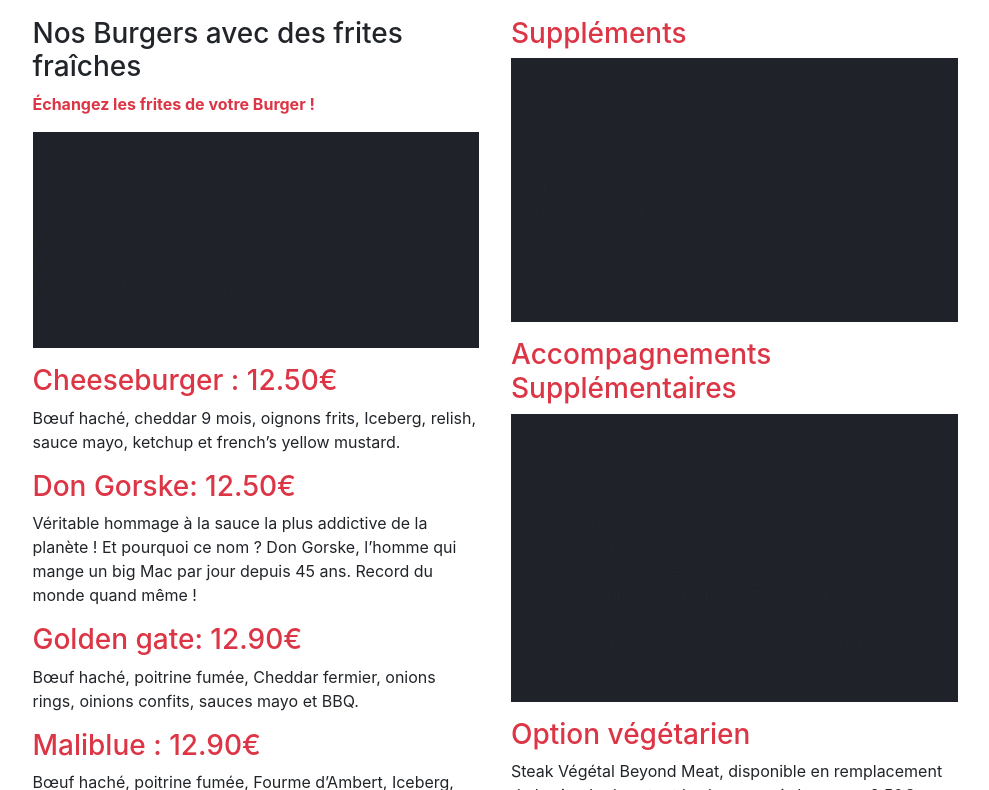
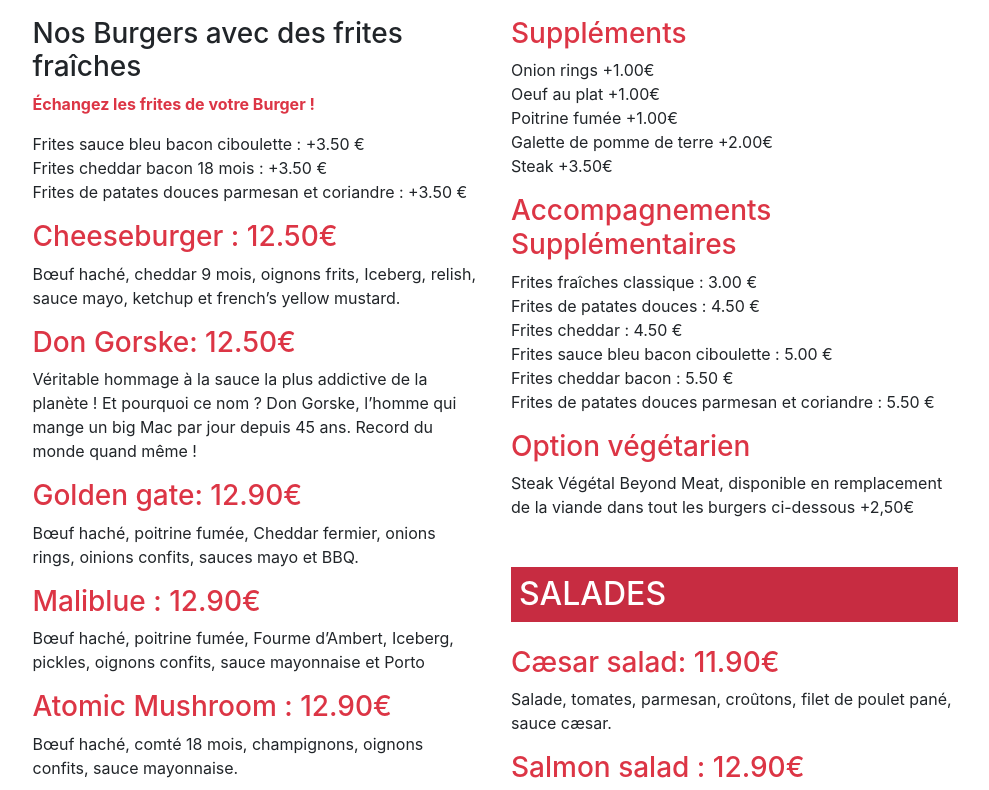
Before and after one commit to silatikourouma/projet-vitrine-amiens, a plain HTML site: page index.html in a window 1280 px wide. Shown: the part 172-962 px from the top of the page, without its empty margins (145-1134 px from the left). Drawn offline with nearby package versions, Linux system fonts and the light colour scheme.

Commit message:
résolution conflits css

```diff
--- a/assets/css/style.css
+++ b/assets/css/style.css
@@ -1,7 +1,9 @@
 .body {
     font-family: 'Roboto', sans-serif;
 }
-
+.bgRouge{
+    background-color: #C72C41;
+}
 
 /*image parallax*/
 
@@ -58,11 +60,11 @@
     margin: 0, auto;
 }
 
-.list-unstyled {
+.list-unstyledContact {
     background-color: #1f2229;
     font-family: -apple-system, BlinkMacSystemFont, 'Segoe UI', Roboto, Oxygen, Ubuntu, Cantarell, 'Open Sans', 'Helvetica Neue', sans-serif;
     padding-top: 6rem;
-    padding-bottom: 3rem;
+    padding-bottom: 6rem;
 }
 
 #contactForm {
@@ -79,7 +81,3 @@
 .contactInformation {
     padding-right: 30px;
 }
-
-ul {
-    padding-top: 70px;
-}
```
